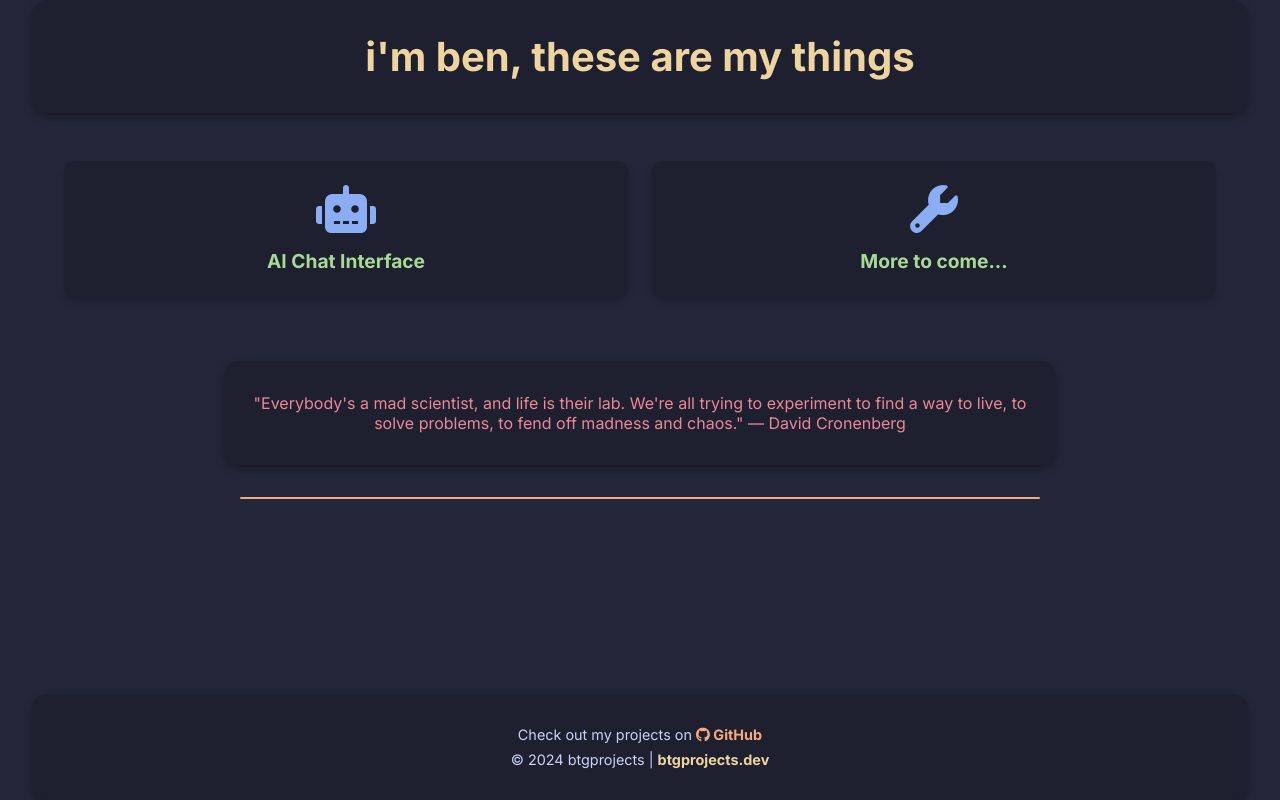
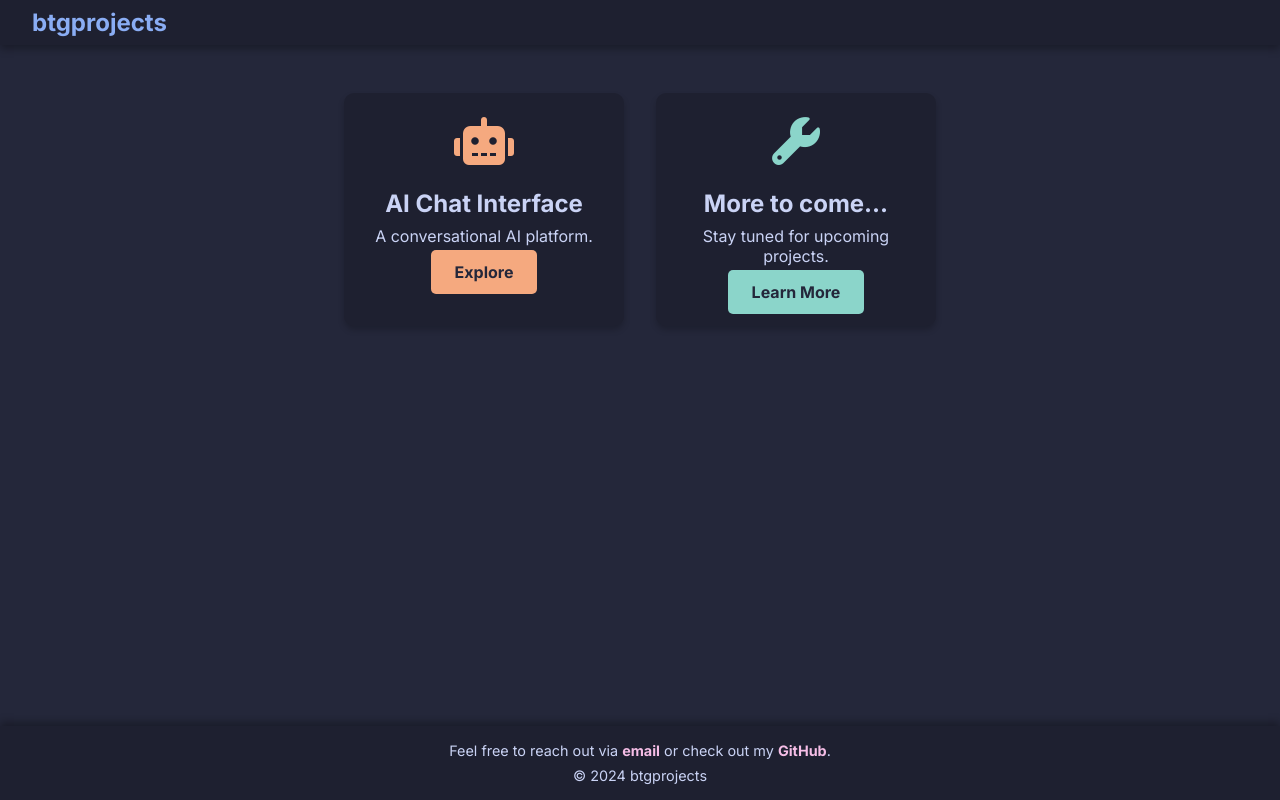
Before and after one commit to bgrimes-me/btgprojects.dev, a plain HTML site: page index.html in a window 1280 px wide. Drawn offline with Linux system fonts and the light colour scheme.

Commit message:
Update index.html

```diff
--- a/index.html
+++ b/index.html
@@ -19,121 +19,132 @@
             --peach: #f5a97f; /* Peach */
             --yellow: #eed49f; /* Yellow */
             --red: #ed8796; /* Vibrant red */
+            --teal: #8bd5ca; /* Teal */
         }
 
-        body {
+        /* Reset */
+        * {
             margin: 0;
+            padding: 0;
+            box-sizing: border-box;
+        }
+
+        html, body {
+            width: 100%;
+            height: 100%;
+            overflow-x: hidden; /* Prevent horizontal scrolling */
             font-family: 'Inter', sans-serif;
             background-color: var(--bg);
             color: var(--fg);
             display: flex;
             flex-direction: column;
-            align-items: center;
-            min-height: 100vh;
         }
 
-        /* Hero Section */
-        .hero {
+        .header {
+            position: relative;
+            width: 100%; /* Ensure full page width */
             background-color: var(--bg-alt);
-            padding: 2rem;
-            text-align: center;
+            padding: 0.5rem 2rem;
             box-shadow: 0 4px 8px rgba(0, 0, 0, 0.3);
-            width: 90vw; /* Fill most of the viewport */
-            border-radius: 15px; /* Rounded edges */
-            max-width: 1200px; /* Limit on larger screens */
+            display: flex;
+            align-items: center;
         }
 
-        .hero h1 {
-            font-size: 2.5rem;
-            margin: 0;
-            color: var(--yellow); /* Heading color */
-            text-transform: lowercase;
+        .logo {
+            font-size: 1.5rem;
+            color: var(--primary);
+            text-decoration: none;
+            font-weight: 700;
+            text-align: left;
         }
 
-        /* Project Section */
+        .projects {
+            padding: 3rem 2rem;
+            width: 100%;
+            max-width: 1200px;
+            margin: 0 auto;
+            text-align: center;
+        }
+
         .project-list {
-            display: grid;
-            grid-template-columns: repeat(auto-fit, minmax(280px, 1fr));
-            gap: 1.5rem;
-            padding: 2rem;
-            width: 90vw; /* Ensure it fills most of the viewport */
-            border-radius: 15px; /* Rounded edges */
-            max-width: 1200px; /* Limit width for larger screens */
-            margin: 1rem auto; /* Center on page */
+            display: flex;
+            flex-wrap: wrap;
+            justify-content: center;
+            gap: 2rem;
         }
 
         .project-item {
             background: var(--bg-alt);
             border-radius: 10px;
             box-shadow: 0 4px 6px rgba(0, 0, 0, 0.2);
-            overflow: hidden;
+            padding: 1.5rem;
+            width: 280px;
             text-align: center;
-            transition: transform 0.3s ease, box-shadow 0.3s ease, border 0.3s ease;
+            transition: transform 0.3s ease, box-shadow 0.3s ease;
         }
 
         .project-item:hover {
-            transform: translateY(-10px); /* Larger hover effect */
+            transform: translateY(-10px);
             box-shadow: 0 12px 24px rgba(0, 0, 0, 0.4);
-            border: 2px solid var(--yellow); /* Yellow border on hover */
         }
 
-        .project-item a {
-            text-decoration: none;
-            color: var(--highlight);
-            padding: 1.5rem;
-            display: flex;
-            flex-direction: column;
-            align-items: center;
-            justify-content: center;
-            width: 100%; /* Fill the project card */
-            box-sizing: border-box; /* Proper sizing */
-        }
-
-        .project-icon {
+        .project-item i {
             font-size: 3rem;
-            color: var(--primary);
             margin-bottom: 1rem;
         }
 
-        .project-title {
-            font-size: 1.2rem;
-            font-weight: 700;
+        .project-item .ai-icon {
+            color: var(--peach); /* Match AI Chat Interface button */
         }
 
-        /* Quote Section */
-        .quote {
-            text-align: center;
-            margin: 1rem auto;
-            padding: 1rem;
-            font-size: 1rem;
-            color: var(--red); /* Quote color */
-            width: 90vw; /* Full width with margins */
-            max-width: 800px; /* Limit width on larger screens */
-            border-radius: 15px; /* Rounded corners */
-            background: var(--bg-alt); /* Match banner background */
-            box-shadow: 0 4px 8px rgba(0, 0, 0, 0.3); /* Add shadow for distinction */
+        .project-item .more-icon {
+            color: var(--teal); /* Match More to come button */
         }
 
-        /* Divider */
-        .divider {
-            height: 2px;
-            background: var(--peach); /* Peach separator */
-            width: 90vw; /* Centered and responsive */
-            max-width: 800px; /* Limit width for large screens */
-            margin: 1rem auto;
-            border-radius: 15px; /* Rounded edges */
+        .project-item h3 {
+            font-size: 1.5rem;
+            margin: 0.5rem 0;
         }
 
-        /* Footer */
+        .project-item p {
+            font-size: 1rem;
+            margin: 0.5rem 0 1rem;
+        }
+
+        .project-link {
+            padding: 0.75rem 1.5rem;
+            border-radius: 5px;
+            text-decoration: none;
+            font-weight: 700;
+            color: var(--bg);
+            transition: background-color 0.3s ease;
+        }
+
+        /* Unique button colors and hover effects */
+        .project-link.ai-chat {
+            background-color: var(--peach); /* Unique color for AI Chat Interface */
+        }
+
+        .project-link.ai-chat:hover {
+            background-color: var(--yellow); /* Complementary hover color */
+        }
+
+        .project-link.more-to-come {
+            background-color: var(--teal); /* Unique color for More to come... */
+        }
+
+        .project-link.more-to-come:hover {
+            background-color: var(--secondary); /* Complementary hover color */
+        }
+
         .footer {
-            background: var(--bg-alt);
-            padding: 1.5rem 2rem;
+            position: relative;
+            width: 100%; /* Ensure full page width */
+            background-color: var(--bg-alt);
+            padding: 0.5rem 2rem;
             text-align: center;
-            margin-top: auto;
-            width: 90vw; /* Hug edges */
-            border-radius: 15px; /* Rounded edges */
-            max-width: 1200px; /* Limit width for larger screens */
-            box-shadow: 0 4px 8px rgba(0, 0, 0, 0.3); /* Add shadow */
+            box-shadow: 0 -4px 8px rgba(0, 0, 0, 0.3);
+            margin-top: auto; /* Push footer to bottom */
         }
 
         .footer p {
@@ -143,82 +154,49 @@
         }
 
         .footer a {
+            color: var(--secondary);
             text-decoration: none;
             font-weight: 700;
+            transition: color 0.3s ease;
         }
 
-        .footer a.github {
-            color: var(--peach); /* Peach for GitHub */
+        .footer a:hover {
+            color: var(--highlight);
         }
 
-        .footer a.github:hover {
-            color: var(--yellow); /* Hover effect */
-        }
-
-        .footer a.site {
-            color: var(--yellow); /* Yellow for btgprojects.dev */
-        }
-
-        .footer a.site:hover {
-            color: var(--highlight); /* Green on hover */
-        }
-
-        /* Responsive Adjustments */
         @media (max-width: 768px) {
-            .hero h1 {
-                font-size: 2rem;
-            }
-
-            .quote {
-                font-size: 0.9rem;
-            }
-
-            .divider {
-                width: 95vw; /* Slightly wider for mobile */
-            }
-
-            .project-item a {
-                padding: 1rem;
-                flex-wrap: wrap; /* Ensures wrapping for narrow screens */
-            }
-
-            .project-title {
-                font-size: 1rem;
+            .project-item {
+                width: 100%;
+                max-width: 340px;
             }
         }
     </style>
 </head>
 <body>
-    <div class="hero">
-        <h1>i'm ben, these are my things</h1>
-    </div>
+    <header class="header">
+        <a href="#" class="logo">btgprojects</a>
+    </header>
 
-    <section class="projects">
-        <ul class="project-list">
-            <li class="project-item">
-                <a href="https://open-webui.btgprojects.dev/auth" target="_blank">
-                    <i class="fas fa-robot project-icon"></i>
-                    <span class="project-title">AI Chat Interface</span>
-                </a>
-            </li>
-            <li class="project-item">
-                <a>
-                    <i class="fas fa-wrench project-icon"></i>
-                    <span class="project-title">More to come...</span>
-                </a>
-            </li>
-        </ul>
+    <section id="projects" class="projects">
+        <div class="project-list">
+            <div class="project-item">
+                <i class="fas fa-robot project-icon ai-icon"></i>
+                <h3>AI Chat Interface</h3>
+                <p>A conversational AI platform.</p>
+                <a href="https://open-webui.btgprojects.dev/auth" target="_blank" class="project-link ai-chat">Explore</a>
+            </div>
+            <div class="project-item">
+                <i class="fas fa-wrench project-icon more-icon"></i>
+                <h3>More to come...</h3>
+                <p>Stay tuned for upcoming projects.</p>
+                <a href="#" class="project-link more-to-come">Learn More</a>
+            </div>
+        </div>
     </section>
 
-    <div class="quote">
-        <p>"Everybody's a mad scientist, and life is their lab. We're all trying to experiment to find a way to live, to solve problems, to fend off madness and chaos." — David Cronenberg</p>
-    </div>
-
-    <div class="divider"></div>
-
     <footer class="footer">
-        <p>Check out my projects on <a href="https://github.com/btgrimes-me" class="github" target="_blank"><i class="fab fa-github"></i> GitHub</a></p>
-        <p>&copy; 2024 btgprojects | <a href="https://btgprojects.dev" class="site" target="_blank">btgprojects.dev</a></p>
+        <p>Feel free to reach out via <a href="mailto:ben.t.grimes@gmail.com">email</a> or check out my <a href="https://github.com/btgrimes-me" target="_blank">GitHub</a>.</p>
+        <p>&copy; 2024 btgprojects</p>
     </footer>
 </body>
 </html>
```
